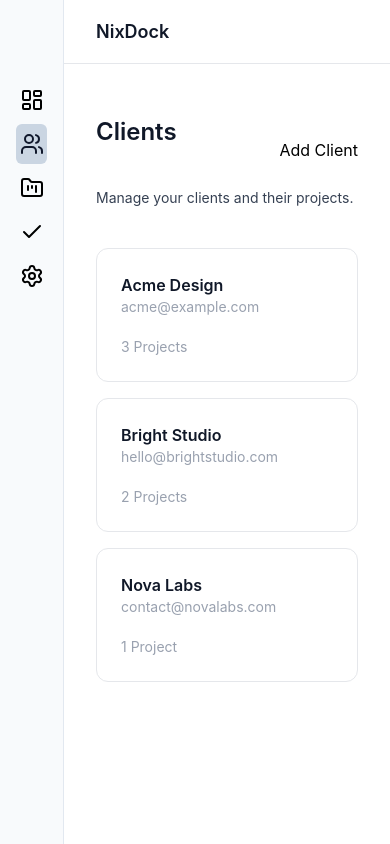
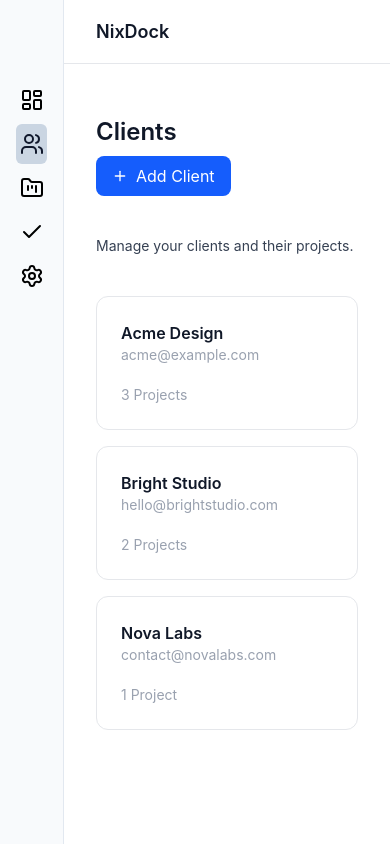
Before and after one commit to nico-devstudio/NixDock, a React (Vite) app: page /clients in a window 390 px wide. Built offline with nearby package versions, Linux system fonts and the light colour scheme.

Commit message:
feat: build project details section

```diff
--- a/src/components/Client.jsx
+++ b/src/components/Client.jsx
@@ -0,0 +1,79 @@
+import { Link, useParams } from "react-router-dom";
+import { clients } from "../data/clients";
+import { projects } from "../data/projects";
+
+export default function Client() {
+  const { id } = useParams();
+  const client = clients.find((client) => client.id === parseInt(id, 10));
+  const clientProjects = projects.filter(
+    (project) => project.clientId === parseInt(id, 10),
+  );
+  const cardsStyle =
+    "border mt-5 border-gray-200 rounded-xl p-6 text-sm text-gray-500 hover:border-gray-300 hover:shadow-sm transition flex-1";
+  const projectCardStyle =
+    "border border-gray-200 rounded-xl p-4 text-sm text-gray-800 hover:border-gray-300 hover:shadow-sm transition";
+  const projStatus = "text-xs font-medium px-2.5 py-1 rounded-full self-start";
+
+  return (
+    <div className="max-w-5xl">
+      {client ? (
+        <>
+          <h1 className="text-2xl font-semibold text-gray-900 mb-2">
+            {client.name}
+          </h1>
+          <p className="text-sm text-gray-700">
+            Client details and project overview.
+          </p>
+          <div className={cardsStyle}>
+            <div className="flex max-md:flex-col gap-10">
+              <div>
+                <p className="text-xs">Email</p>
+                <p className="text-gray-900 font-semibold">{client.email}</p>
+              </div>
+              <div>
+                <p className="text-xs">Projects</p>
+                <p className="text-gray-900 font-semibold">{client.projects}</p>
+              </div>
+            </div>
+          </div>
+          <section className="mt-10">
+            <h2 className="text-lg font-semibold text-gray-900">Projects</h2>
+            <ul className="flex flex-col gap-3 mt-5">
+              {clientProjects.map((project) => (
+                <li key={project.id}>
+                  <Link
+                    className={`${projectCardStyle} flex flex-col gap-2`}
+                    to={`/projects/${project.id}`}
+                  >
+                    <p className="font-medium">{project.name}</p>
+                    <p
+                      className={
+                        project.status === "Completed"
+                          ? `bg-green-100 text-green-700 ${projStatus}`
+                          : project.status === "In Progress"
+                            ? `bg-blue-100 text-blue-700 ${projStatus}`
+                            : `bg-gray-100 text-gray-600 ${projStatus}`
+                      }
+                    >
+                      {project.status}
+                    </p>
+                    <p className="text-xs text-gray-500">
+                      Deadline:{" "}
+                      {new Date(project.deadline).toLocaleDateString("en-US", {
+                        year: "numeric",
+                        month: "short",
+                        day: "numeric",
+                      })}
+                    </p>
+                  </Link>
+                </li>
+              ))}
+            </ul>
+          </section>
+        </>
+      ) : (
+        <p>Client not found</p>
+      )}
+    </div>
+  );
+}
--- /dev/null
+++ b/src/data/clients.js
@@ -0,0 +1,10 @@
+export const clients = [
+    { id: 1, name: "Acme Design", email: "acme@example.com", projects: 3 },
+    {
+        id: 2,
+        name: "Bright Studio",
+        email: "hello@brightstudio.com",
+        projects: 2,
+    },
+    { id: 3, name: "Nova Labs", email: "contact@novalabs.com", projects: 1 },
+];
--- /dev/null
+++ b/src/data/projects.js
@@ -0,0 +1,7 @@
+export const projects = [
+    { id: 1, clientId: 1, name: "Website Redesign", status: "Planning", deadline: "2026-09-30" },
+    { id: 2, clientId: 1, name: "Brand Identity", status: "In Progress", deadline: "2026-09-20" },
+    { id: 3, clientId: 1, name: "Landing Page", status: "Completed", deadline: "2026-09-24" },
+    { id: 4, clientId: 2, name: "Restaurant Website", status: "Completed", deadline: "2026-09-28" },
+    { id: 5, clientId: 2, name: "Online Ordering System", status: "In Progress", deadline: "2026-09-26" },
+    { id: 6, clientId: 3, name: "SaaS Landing Page", status: "Planning", deadline: "2026-09-22" }]
--- a/src/layouts/RootLayout.jsx
+++ b/src/layouts/RootLayout.jsx
@@ -1,7 +1,7 @@
 // import { Outlet } from "react-router-dom";
 import Sidebar from "../components/Sidebar";
 import Header from "../components/Header";
-import Clients from "../pages/Clients";
+import { Outlet } from "react-router-dom";
 
 export default function RootLayout() {
   return (
@@ -9,7 +9,7 @@ export default function RootLayout() {
       <Header />
       <Sidebar />
       <main className="bg-white p-8 ml-16 md:ml-60 mt-20">
-        <Clients />
+        <Outlet />
       </main>
     </>
   );
--- a/src/pages/Clients.jsx
+++ b/src/pages/Clients.jsx
@@ -1,22 +1,24 @@
+import { Plus } from "lucide-react";
+import { Link } from "react-router-dom";
+import { clients } from "../data/clients";
+
 export default function Clients() {
   const cardsStyle =
-    "flex flex-col md:flex-row gap-5 justify-between border border-gray-200 rounded-xl p-6 text-sm text-gray-800 hover:border-gray-300 hover:shadow-sm transition";
+    "flex flex-col  md:flex-row gap-5 justify-between border border-gray-200 rounded-xl p-6 text-sm text-gray-800 cursor-pointer hover:border-gray-300 hover:shadow-sm transition";
   const mutedText = "text-gray-400 my-auto";
   const nameStyle = "text-gray-900 font-semibold text-base";
-
-  const clients = [
-    { name: "Acme Design", email: "acme@example.com", projects: 3 },
-    { name: "Bright Studio", email: "hello@brightstudio.com", projects: 2 },
-    { name: "Nova Labs", email: "contact@novalabs.com", projects: 1 },
-  ];
+  const primaryButt =
+    "flex items-center gap-2 self-start px-4 py-2 rounded-lg text-white bg-blue-600 transition-colors hover:bg-blue-700";
 
   return (
     <div className="max-w-5xl">
-      <div className="flex justify-between">
-        <h1 className="text-2xl font-semibold text-gray-900 mb-10 mt-1 ">
+      <div className="flex max-md:flex-col justify-between mb-10">
+        <h1 className="text-2xl font-semibold text-gray-900 mt-1 mb-2">
           Clients
         </h1>
-        <button>Add Client</button>
+        <button className={primaryButt}>
+          <Plus className="size-4" /> Add Client
+        </button>
       </div>
 
       <p className="text-sm text-gray-700 mb-10">
@@ -25,7 +27,8 @@ export default function Clients() {
 
       <section className="flex gap-4 flex-col ">
         {clients.map((client) => (
-          <div className={cardsStyle} key={client.name}>
+          <Link to={`/clients/${client.id}`} key={client.id}>
+            <div className={cardsStyle}>
               <div className="flex-1 min-w-0">
                 <p className={nameStyle}>{client.name}</p>
                 <p className={`${mutedText} wrap-break-word`}>{client.email}</p>
@@ -34,6 +37,7 @@ export default function Clients() {
                 {client.projects} {client.projects > 1 ? "Projects" : "Project"}
               </p>
             </div>
+          </Link>
         ))}
       </section>
     </div>
--- /dev/null
+++ b/src/pages/Project.jsx
@@ -0,0 +1,83 @@
+import { Link, useParams } from "react-router-dom";
+import { projects } from "../data/projects";
+import { clients } from "../data/clients";
+
+export default function Project() {
+  const { id } = useParams();
+  const project = projects.find((project) => project.id === parseInt(id, 10));
+  const client = clients.find(
+    (client) => project && client.id === project.clientId,
+  );
+  const projStatus = "text-xs font-medium px-2.5 py-1 rounded-full self-start";
+  const projDetails = "flex justify-between";
+  const projDetailLabel = "text-gray-500";
+
+  return (
+    <>
+      {project ? (
+        <div className="flex flex-col gap-2">
+          <h1 className="text-2xl font-semibold text-gray-900 mb-2">
+            {project.name}
+          </h1>
+          <Link
+            to={`/clients/${project.clientId}`}
+            className="text-sm text-gray-700"
+          >
+            Client: {client ? client.name : "No client found"}
+          </Link>
+          <div className="flex gap-8">
+            <p
+              className={
+                project.status === "Completed"
+                  ? `bg-green-100 text-green-700 ${projStatus}`
+                  : project.status === "In Progress"
+                    ? `bg-blue-100 text-blue-700 ${projStatus}`
+                    : `bg-gray-100 text-gray-600 ${projStatus}`
+              }
+            >
+              {project.status}
+            </p>
+            <p className="text-xs text-gray-500">
+              Deadline:{" "}
+              {new Date(project.deadline).toLocaleDateString("en-US", {
+                year: "numeric",
+                month: "short",
+                day: "numeric",
+              })}
+            </p>
+          </div>
+
+          <section className="mt-10">
+            <h2 className="text-lg font-semibold text-gray-900">
+              Project Details
+            </h2>
+            <div className="flex flex-col border border-gray-200 rounded-xl p-6 mt-5 gap-5">
+              <div className={projDetails}>
+                <p className={projDetailLabel}>Status</p>
+                <p className="text-gray-900">{project.status}</p>
+              </div>
+              <div className={projDetails}>
+                <p className={projDetailLabel}>Client</p>
+                <p className="text-gray-900">
+                  {client ? client.name : "No client found"}
+                </p>
+              </div>
+              <div className={projDetails}>
+                <p className={projDetailLabel}>Deadline</p>
+                <p className="text-gray-900">
+                  {new Date(project.deadline).toLocaleDateString("en-US", {
+                    year: "numeric",
+                    month: "short",
+                    day: "numeric",
+                  })}
+                </p>
+              </div>
+            </div>
+          </section>
+        </div>
+      ) : (
+        <p>Project not found</p>
+      )}
+    </>
+  );
+}
```
Also changed, not shown: src/router.jsx (+10 -0 lines), src/components/Project.jsx (deleted). Lines whose indentation alone changed are shown as unchanged.
